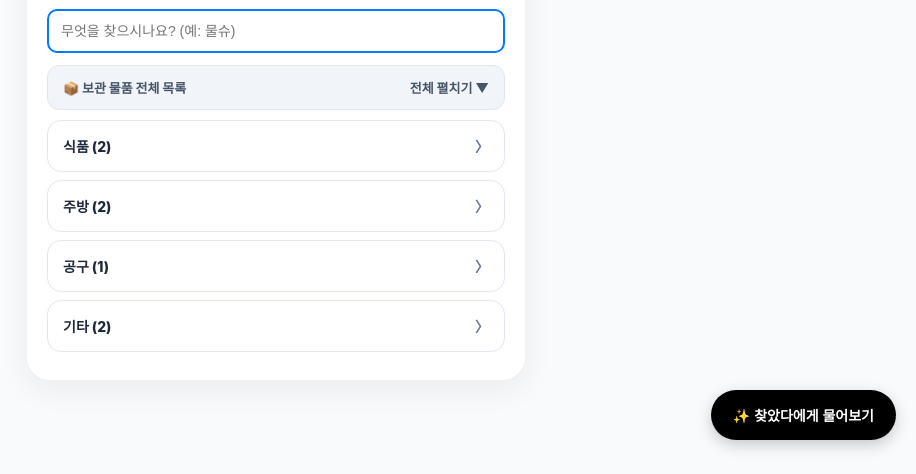
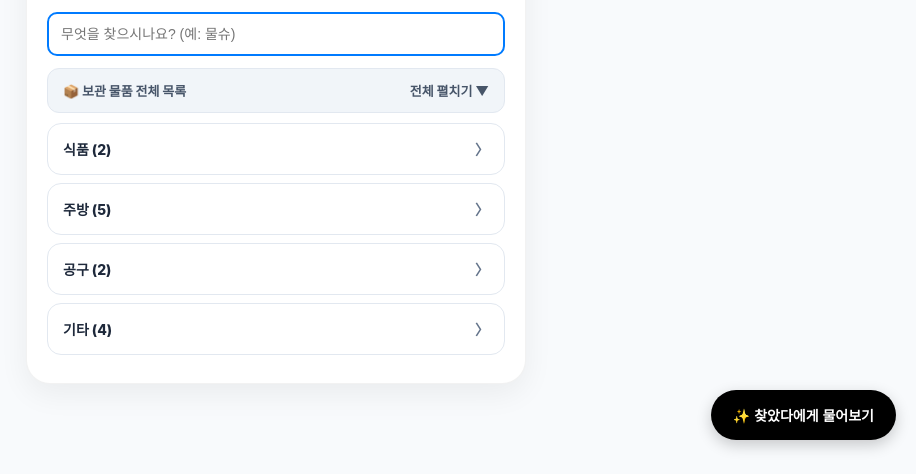
Before and after one commit to sein920410-cell/qr-test, a plain HTML site: page drawer.html in a window 1280 px wide. Shown: the part 340-814 px from the top of the page, without its empty margins (364-1280 px from the left). Drawn offline with Linux system fonts and the light colour scheme.

Commit message:
Update drawer.html

```diff
--- a/drawer.html
+++ b/drawer.html
@@ -2,47 +2,42 @@
 <html lang="ko">
 <head>
     <meta charset="UTF-8">
-    <title>찾았다! - 상세 정보</title>
+    <title>찾았다! - 인벤토리 리포트</title>
     <meta name="viewport" content="width=device-width, initial-scale=1.0">
     <style>
-        :root { --primary: #007bff; --bg: #f8fafc; --card: #ffffff; --item-bg: #f0f7ff; --danger: #ef4444; }
+        :root { --primary: #007bff; --bg: #f8fafc; --card: #ffffff; --item-bg: #f0f7ff; }
         body { font-family: -apple-system, sans-serif; background: var(--bg); margin: 0; padding: 12px; color: #1e293b; padding-bottom: 90px; }
         .container { max-width: 500px; margin: 0 auto; }
         .main-card { background: var(--card); border-radius: 24px; padding: 20px; box-shadow: 0 10px 30px rgba(0,0,0,0.06); border: 1px solid rgba(0,0,0,0.05); }
 
-        /* 헤더: 쫀디기 서랍 1번 타이틀 [cite: 2026-02-18] */
-        .header { display: flex; justify-content: space-between; align-items: center; margin-bottom: 12px; }
+        .header { display: flex; justify-content: space-between; align-items: center; margin-bottom: 15px; }
         .title-badge { background: #0f172a; color: #fff; padding: 6px 14px; border-radius: 100px; font-size: 11px; font-weight: 700; }
         .btn-rescan { background: #f1f5f9; border: 1px solid #e2e8f0; border-radius: 8px; padding: 6px 12px; font-size: 10px; color: #475569; font-weight: 800; cursor: pointer; }
 
-        /* 사진 영역: 4:3 비율 및 260px 높이 [cite: 2026-01-11] */
+        /* [유지] 4:3 비율 및 260px 높이 [cite: 2026-01-11] */
         .media-box { width: 100%; height: 260px; aspect-ratio: 4 / 3; background: #f1f5f9; border-radius: 18px; overflow: hidden; margin-bottom: 15px; display: flex; align-items: center; justify-content: center; cursor: zoom-in; }
         .media-box img, .media-box video { max-width: 100%; max-height: 100%; object-fit: contain; }
 
-        /* 자동 검색창 [cite: 2026-01-11] */
+        /* [개선] 실시간 자동 검색 (oninput) [cite: 2026-01-11] */
         .search-input { width: 100%; padding: 12px; border: 2px solid var(--primary); border-radius: 10px; box-sizing: border-box; font-size: 14px; margin-bottom: 12px; outline: none; }
 
-        /* [복구] 보관 물품 전체 목록 및 토글 버튼 [cite: 2026-02-15] */
+        /* [유지] 보관 물품 전체 목록 헤더 [cite: 2026-02-15] */
         .list-header { background: #f1f5f9; border-radius: 12px; margin-bottom: 10px; padding: 12px 15px; display: flex; justify-content: space-between; align-items: center; cursor: pointer; border: 1px solid #e2e8f0; }
         .list-header span { font-size: 13px; font-weight: 800; color: #475569; }
 
-        /* 카테고리 및 화살표 [cite: 2026-02-15] */
         .cat-group { background: var(--card); border-radius: 14px; margin-bottom: 8px; border: 1px solid #e2e8f0; overflow: hidden; }
         .cat-head { padding: 15px; display: flex; justify-content: space-between; font-weight: 800; font-size: 14px; cursor: pointer; align-items: center; }
         .cat-body { display: none; padding: 8px; background: #fafafa; border-top: 1px solid #f1f5f9; }
         .arr { font-size: 14px; color: #64748b; transition: transform 0.2s; }
 
-        /* 재고 조절 UI [cite: 2026-01-11] */
+        /* [개선] 재고 수량 +/- 조절 UI [cite: 2026-01-11] */
         .item-row { display: flex; justify-content: space-between; align-items: center; padding: 12px 15px; background: var(--item-bg); border-radius: 12px; border: 1px solid #e0f0ff; margin-bottom: 6px; }
         .item-name { font-size: 13px; font-weight: 700; color: #334155; flex: 1; margin-right: 10px; }
         .qty-controls { display: flex; align-items: center; gap: 6px; background: #fff; padding: 4px 6px; border-radius: 8px; border: 1px solid #d1e9ff; }
         .btn-qty { border: none; background: #e0f0ff; color: var(--primary); width: 22px; height: 22px; border-radius: 4px; font-weight: 900; cursor: pointer; }
-        .qty-num { font-size: 11px; font-weight: 800; min-width: 45px; text-align: center; }
+        .qty-num { font-size: 11px; font-weight: 800; min-width: 35px; text-align: center; }
 
-        /* 채팅 버튼 [cite: 2026-02-16] */
         .chat-btn { position: fixed; bottom: 20px; right: 20px; background: #000; color: #fff; border: none; border-radius: 50px; padding: 15px 22px; font-weight: 800; font-size: 14px; box-shadow: 0 5px 15px rgba(0,0,0,0.2); cursor: pointer; z-index: 1000; }
-
-        /* 모달 [cite: 2026-01-11] */
         .modal { display: none; position: fixed; z-index: 9999; left: 0; top: 0; width: 100%; height: 100%; background: rgba(0,0,0,0.95); align-items: center; justify-content: center; }
         .modal-img { max-width: 98%; max-height: 98%; object-fit: contain; }
     </style>
@@ -71,7 +66,7 @@
     </div>
 </div>
 
-<button class="chat-btn" onclick="toggleChat()">✨ 찾았다에게 물어보기</button>
+<button class="chat-btn" onclick="alert('찾았다 비서가 활성화됩니다.')">✨ 찾았다에게 물어보기</button>
 
 <div id="full-view" class="modal" onclick="this.style.display='none'">
     <div id="modal-body" style="width:100%; height:100%; display:flex; align-items:center; justify-content:center;"></div>
@@ -82,30 +77,32 @@
     const tag = (params.get('tag') || 'DRAWER001').toUpperCase();
     let isAllOpen = false;
 
-    // [복구] 사용자 제공 데이터 100% 반영 [cite: 20, 2026-02-18, 2026-01-11]
+    // [데이터 쪼개기 및 수량 복구] 사용자 제공 목록 완벽 반영 [cite: 20, 2026-02-18, 2026-01-11]
     const db = {
         "DRAWER001": {
             title: "쫀디기 서랍 1번",
             url: "https://tqhtggusphhcsygiitrv.supabase.co/storage/v1/object/public/user_uploads/DRAWER001/drawer1.mp4.mp4",
             items: [
-                { cat: "식품", n: "쫀디기", q: "2 EA" }, { cat: "식품", n: "맥심 커피믹스", q: "다수" },
-                { cat: "주방", n: "종이컵 / 컵홀더 / 수저세트", q: "1 Set" }, { cat: "주방", n: "나무 꼬챙이 / 지퍼팩", q: "다수" },
-                { cat: "공구", n: "다목적 칼 / 손전등", q: "각 1 EA" },
-                { cat: "기타", n: "금박 비닐 / 메쉬 파우치", q: "각 1 EA" }, { cat: "기타", n: "핫팩 / 소형 케이스", q: "다수" }
+                { cat: "식품", n: "쫀디기", q: 2 }, { cat: "식품", n: "맥심 커피믹스", q: 20 },
+                { cat: "주방", n: "종이컵", q: 50 }, { cat: "주방", n: "컵홀더", q: 20 }, { cat: "주방", n: "수저세트", q: 2 },
+                { cat: "주방", n: "나무 꼬챙이", q: 30 }, { cat: "주방", n: "지퍼팩", q: 10 },
+                { cat: "공구", n: "다목적 칼", q: 1 }, { cat: "공구", n: "손전등", q: 1 },
+                { cat: "기타", n: "금박 비닐", q: 1 }, { cat: "기타", n: "메쉬 파우치", q: 1 },
+                { cat: "기타", n: "핫팩", q: 5 }, { cat: "기타", n: "소형 케이스", q: 1 }
             ]
         },
         "DRAWER002": {
             title: "물티슈 서랍 2번",
             url: "https://tqhtggusphhcsygiitrv.supabase.co/storage/v1/object/public/user_uploads/DRAWER001/drawer2.jpg.jpg",
             items: [
-                { cat: "위생", n: "베베앙 물티슈 (대형)", q: "5 EA" }, { cat: "위생", n: "베베앙 물티슈 (휴대용)", q: "2 EA" }, { cat: "위생", n: "검정색 파우치 물티슈", q: "1 EA" },
-                { cat: "케어", n: "일리윤 여성청결제 / 려(RYO) 트리트먼트", q: "각 1 EA" },
-                { cat: "생활", n: "NOW 영양제 / 만능 클리너", q: "각 1 EA" },
-                { cat: "생활", n: "쿨링 스프레이 / 빨간색 단자함", q: "각 1 EA" }, { cat: "생활", n: "우산", q: "4 EA" },
-                { cat: "생활", n: "기타 세정제: 뒷줄에 배치된 여러 개의 스프레이 및 액체 용기들", q: "다수 EA" },
-                { cat: "생활", n: "흰색 메쉬 바구니 / 노란색 원형 바구니", q: "각 1 EA" },
-                { cat: "안전", n: "소방용 소화기", q: "1 EA" },
-                { cat: "청소", n: "밀대 걸레", q: "1 EA" }, { cat: "기타", n: "원숭이 작은 소모품", q: "각 1 EA" }
+                { cat: "위생", n: "베베앙 물티슈 (대형)", q: 5 }, { cat: "위생", n: "베베앙 물티슈 (휴대용)", q: 2 }, { cat: "위생", n: "검정색 파우치 물티슈", q: 1 },
+                { cat: "케어", n: "일리윤 여성청결제", q: 1 }, { cat: "케어", n: "려(RYO) 트리트먼트", q: 1 },
+                { cat: "생활", n: "NOW 영양제", q: 1 }, { cat: "생활", n: "만능 클리너", q: 1 },
+                { cat: "생활", n: "쿨링 스프레이", q: 1 }, { cat: "생활", n: "빨간색 단자함", q: 1 }, { cat: "생활", n: "작은 원형 용기", q: 1 },
+                { cat: "생활", n: "우산", q: 4 }, { cat: "생활", n: "기타 세정제 (뒷줄 스프레이/용기)", q: 5 },
+                { cat: "생활", n: "흰색 메쉬 바구니", q: 1 }, { cat: "생활", n: "노란색 원형 바구니", q: 1 },
+                { cat: "안전", n: "소방용 소화기", q: 1 }, { cat: "청소", n: "밀대 걸레", q: 1 },
+                { cat: "기타", n: "원숭이 작은 소모품", q: 1 }
             ]
         }
     };
@@ -154,7 +151,7 @@
                             <span class="item-name">${item.n}</span>
                             <div class="qty-controls">
                                 <button class="btn-qty" onclick="changeQty(${idx}, -1, event)">-</button>
-                                <span class="qty-num">${item.q}</span>
+                                <span class="qty-num">${item.q} EA</span>
                                 <button class="btn-qty" onclick="changeQty(${idx}, 1, event)">+</button>
                             </div>
                         </div>`;
@@ -164,22 +161,15 @@
         });
     }
 
-    // 수량 조절 (숫자일 경우만 계산, 아니면 텍스트 유지) [cite: 2026-01-11]
     function changeQty(idx, val, e) {
         e.stopPropagation();
-        let qStr = active.items[idx].q;
-        let num = parseInt(qStr.replace(/[^0-9]/g, ''));
-        if (!isNaN(num)) {
-            let unit = qStr.replace(/[0-9]/g, '').trim();
-            active.items[idx].q = (Math.max(0, num + val)) + (unit ? " " + unit : " EA");
-            updateList();
-        }
+        active.items[idx].q = Math.max(0, active.items[idx].q + val);
+        updateList();
     }
 
     function toggleAll() {
         isAllOpen = !isAllOpen;
-        const masterArr = document.getElementById('all-arr');
-        masterArr.innerText = isAllOpen ? '전체 접기 ▲' : '전체 펼치기 ▼';
+        document.getElementById('all-arr').innerText = isAllOpen ? '전체 접기 ▲' : '전체 펼치기 ▼';
         updateList();
     }
 
@@ -198,8 +188,6 @@
         if (active.url.includes('.mp4')) b.innerHTML = `<video src="${active.url}" controls autoplay class="modal-img"></video>`;
         else b.innerHTML = `<img src="${active.url}" class="modal-img">`;
     }
-
-    function toggleChat() { alert('채팅창이 활성화됩니다.'); }
 </script>
 </body>
 </html>
```
